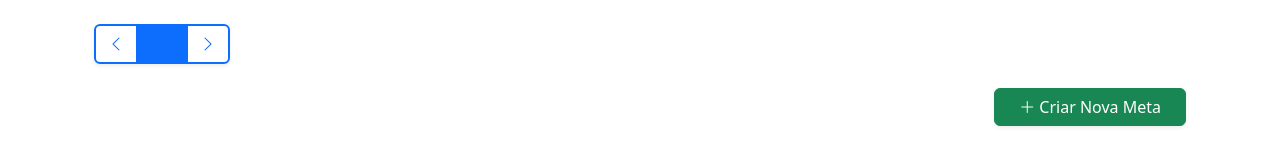
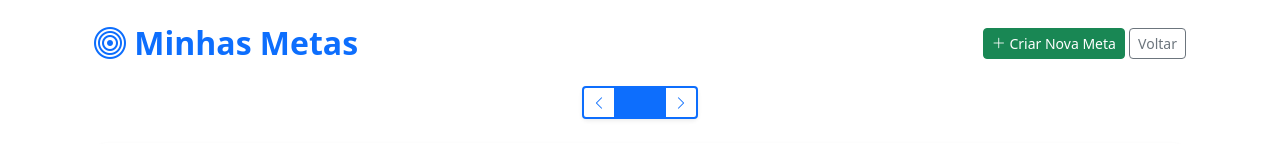
Before and after one commit to RibDevops/minhacarteira, a Django app: template templates/cal/metas_dashboard.html in a window 1280 px wide. Shown: the part 56-200 px from the top of the page. Run offline with Django 5.2, Linux system fonts and the light colour scheme; the template is opened without the code that fills it, so the values that code supplies are empty; some libraries are stand-ins or nearby versions.

Commit message:
Standardize page styling and navigation across key sections
Apply consistent visual styles, add navigation buttons, and organize elements on various pages.

Replit-Commit-Author: Agent
Replit-Commit-Session-Id: d57f8d4c-9ce3-43cd-9837-267bba50e40b
Replit-Commit-Checkpoint-Type: full_checkpoint
Replit-Commit-Event-Id: ea35cd61-80c1-4d6d-aec1-a48344e2c4d8
Replit-Commit-Screenshot-Url: https://storage.googleapis.com/screenshot-production-us-central1/dbc28e79-5fc8-4b45-a132-111ace0c08f4/d57f8d4c-9ce3-43cd-9837-267bba50e40b/wsoOUp7
Replit-Helium-Checkpoint-Created: true

```diff
--- a/templates/cal/metas_dashboard.html
+++ b/templates/cal/metas_dashboard.html
@@ -2,21 +2,25 @@
 {% block content %}
 <div class="container mt-4">
     <div class="d-flex justify-content-between align-items-center mb-4">
+        <h2 class="fw-bold text-primary mb-0"><i class="bi bi-bullseye"></i> Minhas Metas</h2>
+        <div>
+            <a href="{% url 'cal:meta_criar' %}" class="btn btn-success btn-sm"><i class="bi bi-plus-lg"></i> Criar Nova Meta</a>
+            <a href="{% url 'cal:calendar' %}" class="btn btn-outline-secondary btn-sm">Voltar</a>
+        </div>
+    </div>
+
+    <div class="d-flex justify-content-center mb-4">
         <div class="btn-group shadow-sm">
-            <a href="?mes={{ mes_anterior.month }}&ano={{ mes_anterior.year }}" class="btn btn-outline-primary border-2">
+            <a href="?mes={{ mes_anterior.month }}&ano={{ mes_anterior.year }}" class="btn btn-outline-primary border-2 btn-sm">
                 <i class="bi bi-chevron-left"></i> {{ mes_anterior|date:"M/Y" }}
             </a>
-            <span class="btn btn-primary fw-bold px-4 d-flex align-items-center">
+            <span class="btn btn-primary fw-bold px-4 d-flex align-items-center btn-sm">
                 {{ mes_atual|upper }}
             </span>
-            <a href="?mes={{ mes_proximo.month }}&ano={{ mes_proximo.year }}" class="btn btn-outline-primary border-2">
+            <a href="?mes={{ mes_proximo.month }}&ano={{ mes_proximo.year }}" class="btn btn-outline-primary border-2 btn-sm">
                 {{ mes_proximo|date:"M/Y" }} <i class="bi bi-chevron-right"></i>
             </a>
         </div>
-    </div>
-
-    <div class="d-flex justify-content-end mb-4">
-        <a href="{% url 'cal:meta_criar' %}" class="btn btn-success px-4 shadow-sm"><i class="bi bi-plus-lg"></i> Criar Nova Meta</a>
     </div>
 
     <div class="row mb-5">
```
Also changed, not shown: templates/cal/categoria_list.html (+7 -4 lines), templates/cal/lista_transacoes.html (+11 -3 lines), templates/cal/tipo_list.html (+7 -2 lines), attached_assets/IMG_0801_1768614337224.jpeg (added).
